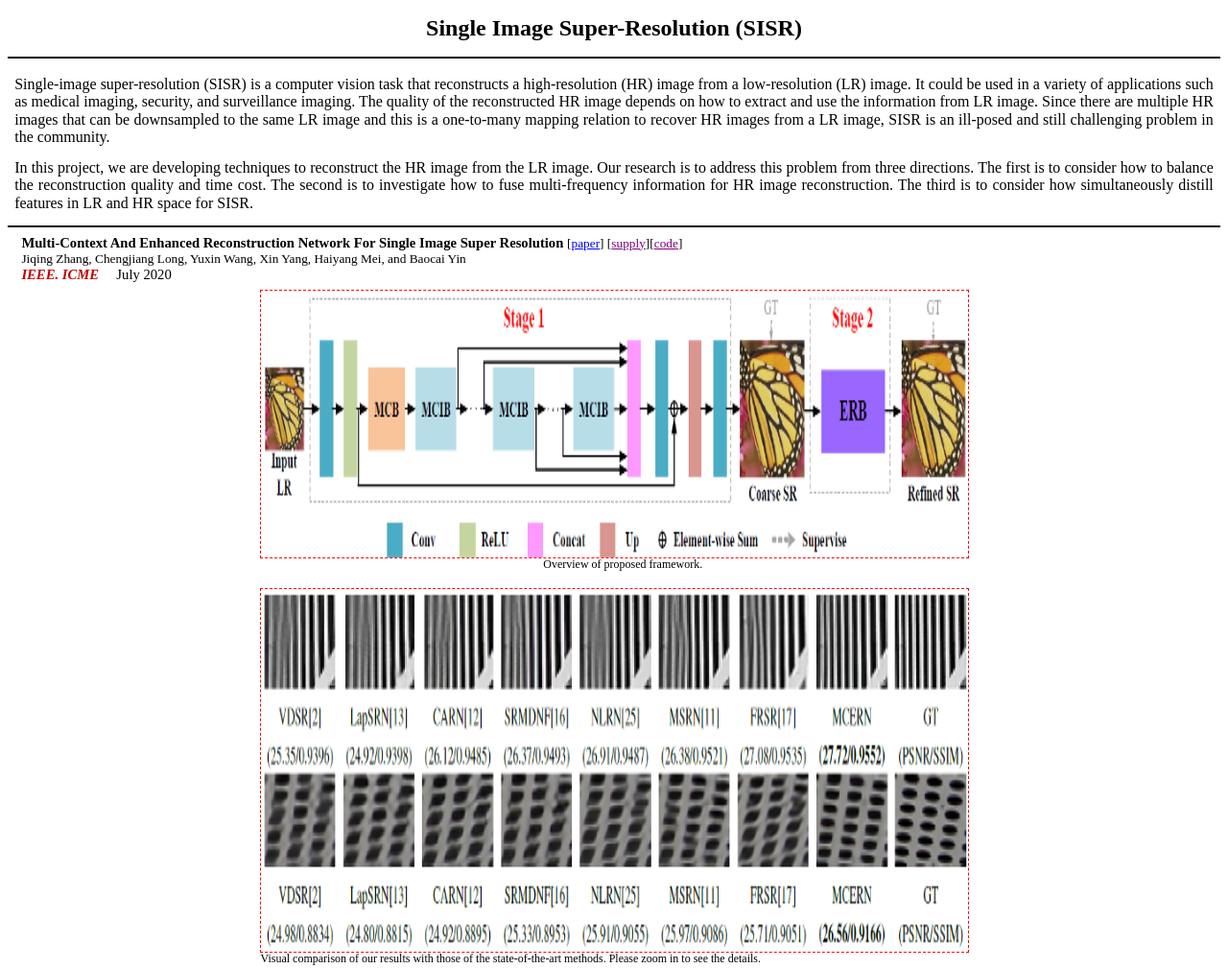
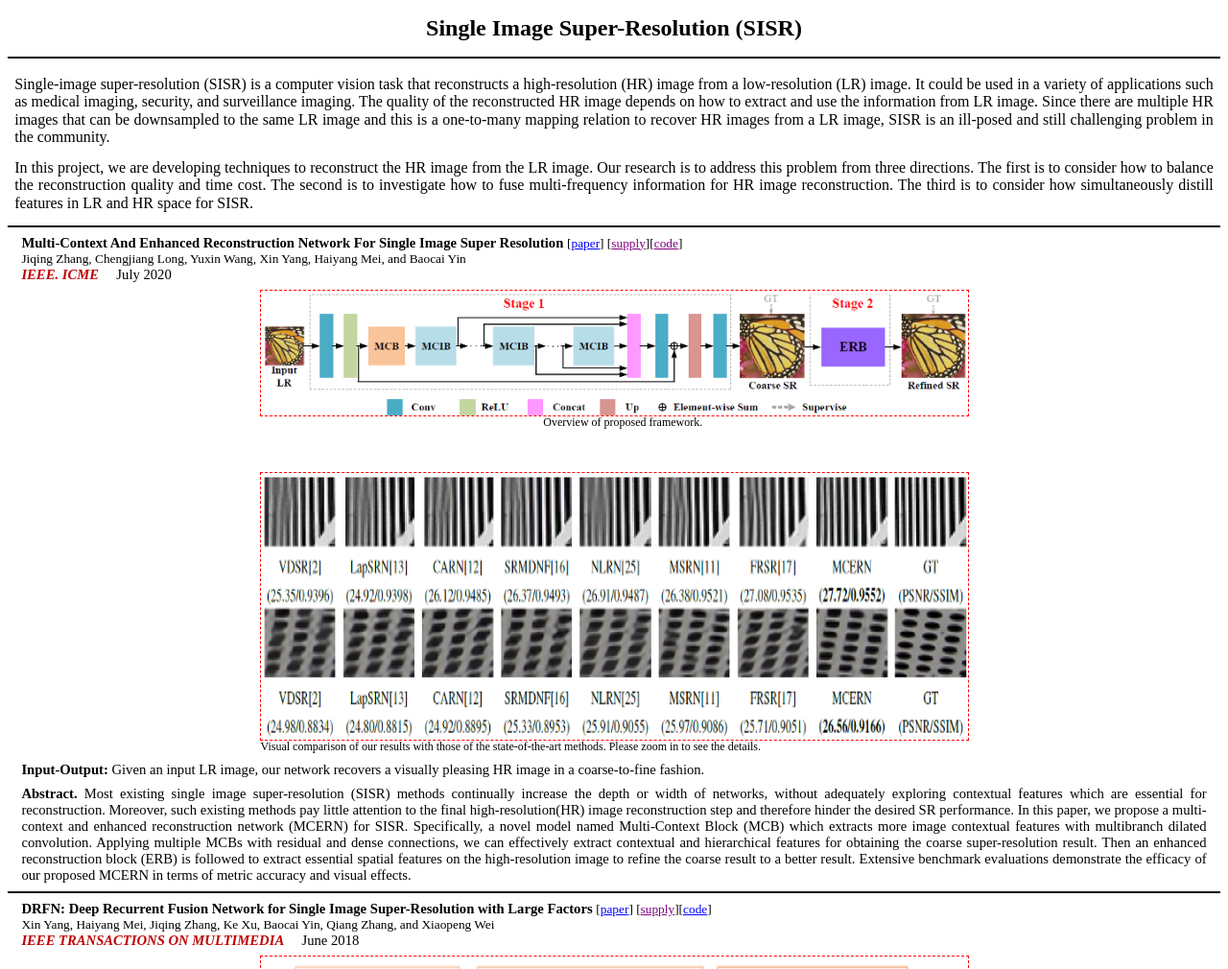
Before and after one commit to Jee-King/xinyangDUT.github.io, a plain HTML site: page SR/SuperResolution.html in a window 1280 px wide. Shown: the top 1010 px of the page at 96% size. Drawn offline with Linux system fonts and the light colour scheme.

Commit message:
Update SuperResolution.html

```diff
--- a/SR/SuperResolution.html
+++ b/SR/SuperResolution.html
@@ -159,7 +159,7 @@ ul
       <td width="751" valign="top" style="width:513.45pt;padding:0in 5.4pt 0in 5.4pt;
       height:142.8pt">
       <p class="MsoNormal" align="center" style="margin-bottom:0in;margin-bottom:
-      .0001pt;text-align:center;line-height:normal"><img border="0" width="737" height="278" src="figures/mcern_pipeline.png" title="" style="outline: red dashed 1px;"></p>
+      .0001pt;text-align:center;line-height:normal"><img border="0" width="737" height="130" src="figures/mcern_pipeline.png" title="" style="outline: red dashed 1px;"></p>
       <p class="MsoNormal" style="margin-top:0in;margin-right:-2.9pt;margin-bottom:
       0in;margin-left:0in;margin-bottom:.0001pt;text-align:justify;text-justify:
       inter-ideograph;line-height:normal; padding-left: 40%;"><span style="font-size:9.0pt;
@@ -171,7 +171,7 @@ ul
         <td width="751" valign="top" style="width:513.45pt;padding:0in 5.4pt 0in 5.4pt;
         height:142.8pt">
         <p class="MsoNormal" align="center" style="margin-bottom:0in;margin-bottom:
-        .0001pt;text-align:center;line-height:normal"><img border="0" width="737" height="378" src="figures/mcern_results.png" title="" style="outline: red dashed 1px;"></p>
+        .0001pt;text-align:center;line-height:normal"><img border="0" width="737" height="278" src="figures/mcern_results.png" title="" style="outline: red dashed 1px;"></p>
         <p class="MsoNormal" style="margin-top:0in;margin-right:-2.9pt;margin-bottom:
         0in;margin-left:0in;margin-bottom:.0001pt;text-align:justify;text-justify:
         inter-ideograph;line-height:normal;"><span style="font-size:9.0pt;
```
